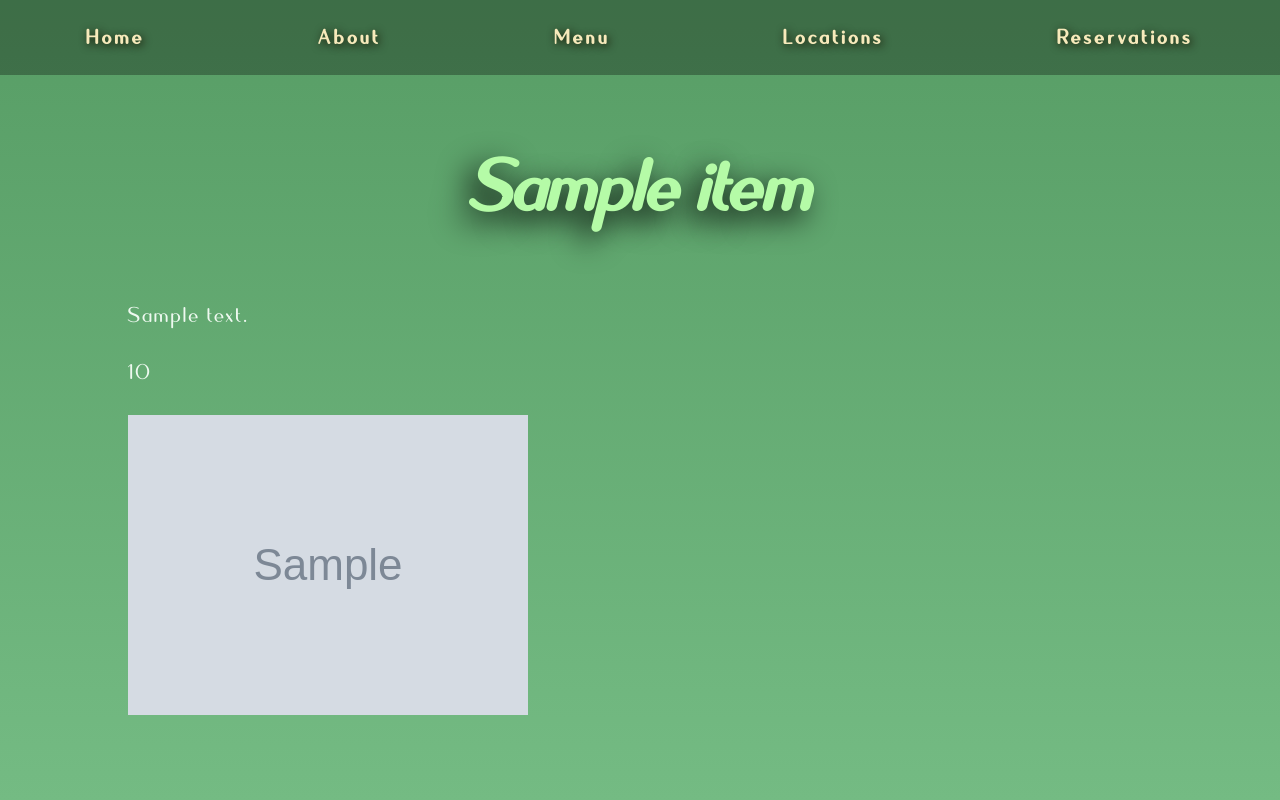
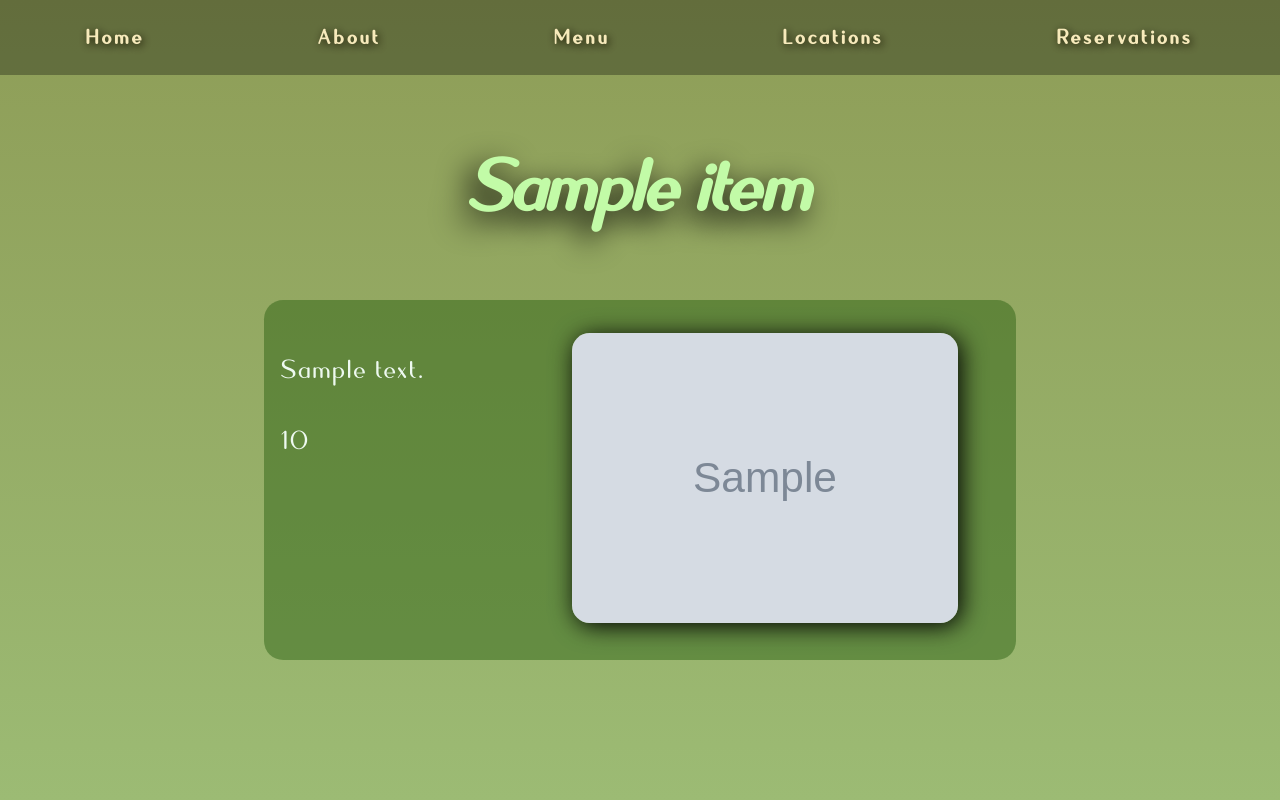
Before and after one commit to ImpendingKataclysm/restaurant_website, a Django app: template templates/menu_item_detail.html in a window 1280 px wide. Run offline with Django 3.2, Linux system fonts and the light colour scheme; the template is opened without the code that fills it: most values are stand-ins (such as "Sample title", 1, 10 or a date in 2020); grey boxes marked "Sample" are stand-in pictures.

Commit message:
Updated style and html structure of menu items on the menu item detail pages

```diff
--- a/restaurant/static/css/main.css
+++ b/restaurant/static/css/main.css
@@ -51,10 +51,22 @@ html, body, ul, .page_wrap {
     background-size: cover;
 }
 
-.menu_detail, .location_detail {
-    background: linear-gradient(to bottom, #579d65, #74BB83);
+.location_detail {
+    background: linear-gradient(to bottom, #799d57, #9cbb74);
     background-size: cover;
     height: 100vh;
+}
+
+.menu_detail:before {
+    content: '';
+    display: block;
+    position: fixed;
+    left: 0;
+    top: 0;
+    width: 100%;
+    height: 100vh;
+    background: linear-gradient(to bottom, #8e9d57, #9cbb74);
+    background-size: cover;
 }
 
 .menu:before {
@@ -150,7 +162,7 @@ nav a:active {
 
 .page_heading {
     font-size: 3rem;
-    color: #b5fba7;
+    color: #c2fba7;
     text-shadow: -0.6rem 0.6rem 1.9rem #000;
 }
 
@@ -211,11 +223,8 @@ dd {
 .menu_card {
     list-style-type: none;
     background-color: rgba(25, 20, 0, 0.6);
-    color: #f7eabb;
-    width: 60%;
-    margin: auto;
+    width: 40%;
     text-align: center;
-    border-radius: 1.2rem;
 }
 
 .menu_card a:link, .menu_card a:visited {
@@ -227,3 +236,28 @@ dd {
 .menu_card a:focus, .menu_card a:hover {
     color: #74BB83;
 }
+
+.menu_card, .menu_item {
+    color: #f7eabb;
+    border-radius: 1.2rem;
+    margin: 1.1rem auto;
+    padding: 1.1rem;
+}
+
+.menu_item {
+    background-color: rgba(20, 80, 0, 0.4);
+    display: grid;
+    grid-template-columns: 35% 1fr;
+    width: 70%;
+    margin: auto;
+}
+
+.menu_image img {
+    width: 100%;
+    border-radius: 1.1rem;
+    box-shadow: 0.2rem 0.2rem 1.5rem #000;
+}
+
+.menu_description p {
+    font-size: 2.2rem;
+}
--- a/templates/menu_item_detail.html
+++ b/templates/menu_item_detail.html
@@ -5,7 +5,13 @@
 {% block heading_class %}page_heading{% endblock %}
 {% block heading %}{{ item.name }}{% endblock %}
 {% block content %}
-    <p>{{ item.description }}</p>
-    <p>{{ item.price }}</p>
-    <img src="{% static  item.image_url%}" alt="{{ item.name }}">
+    <div class="menu_item">
+        <div class="menu_description">
+            <p>{{ item.description }}</p>
+            <p>{{ item.price }}</p>
+        </div>
+        <figure class="menu_image">
+            <img src="{% static  item.image_url%}" alt="{{ item.name }}">
+        </figure>
+    </div>
 {% endblock %}
```
